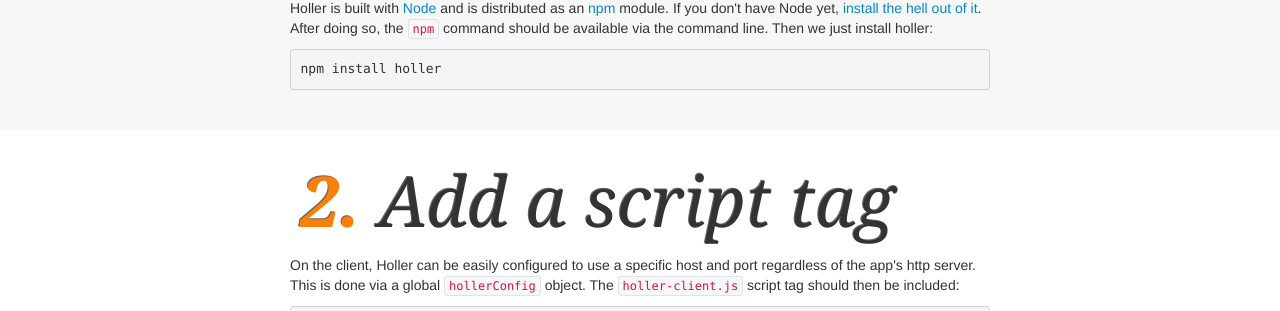
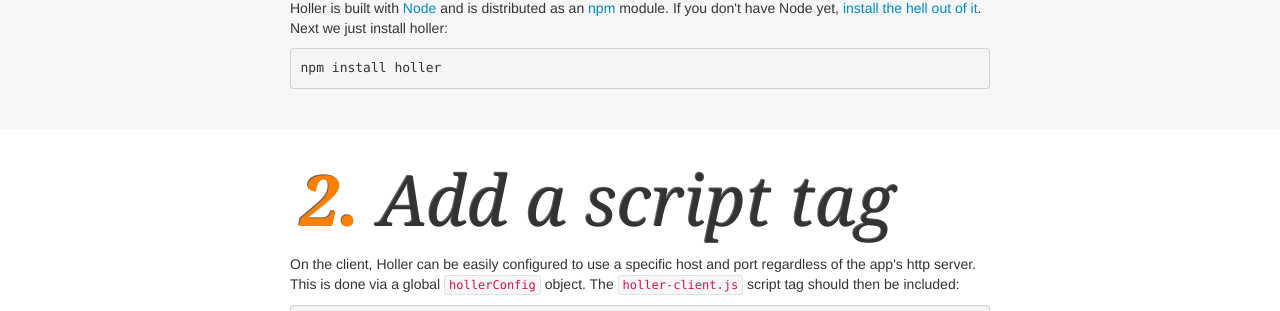
Before and after one commit to bitpshr/holler, a website: page demo/index.html in a window 1280 px wide. Shown: the part 789-1100 px from the top of the page. Drawn offline with Linux system fonts and the light colour scheme.

Commit message:
Readme update

```diff
--- a/demo/index.html
+++ b/demo/index.html
@@ -34,7 +34,7 @@
       <div class="container-narrow">
         <h1 class="sectionTitle"><span class="accent">1.</span> Install a module</h1>
         <p>
-          Holler is built with <a href="http://nodejs.org/">Node</a> and is distributed as an <a href="http://npmjs.org">npm</a> module. If you don't have Node yet, <a href="http://nodejs.org/">install the hell out of it</a>. After doing so, the <code>npm</code> command should be available via the command line. Then we just install holler:
+          Holler is built with <a href="http://nodejs.org/">Node</a> and is distributed as an <a href="http://npmjs.org">npm</a> module. If you don't have Node yet, <a href="http://nodejs.org/">install the hell out of it</a>. Next we just install holler:
         </p>
         <p>
 <pre>npm install holler</pre>
--- a/package.json
+++ b/package.json
@@ -1,6 +1,6 @@
 {
   "name": "holler",
-  "version": "1.0.6",
+  "version": "1.0.7",
   "author": "Paul Bouchon (@bitpshr)",
   "description": "real-time, in-app notifications for web and mobile via the command line",
   "homepage": "http://bitpshr.info/holler",
```
Also changed, not shown: README.md, 1 other file.
